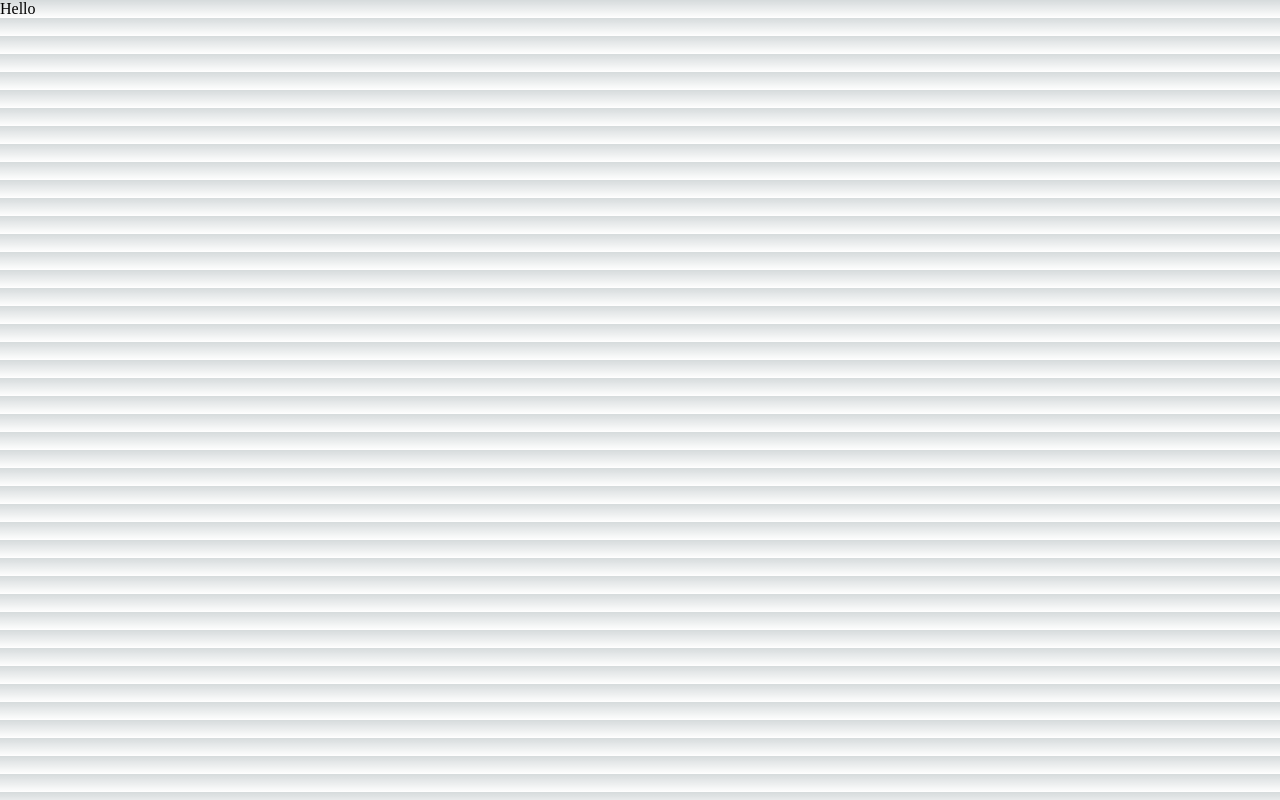
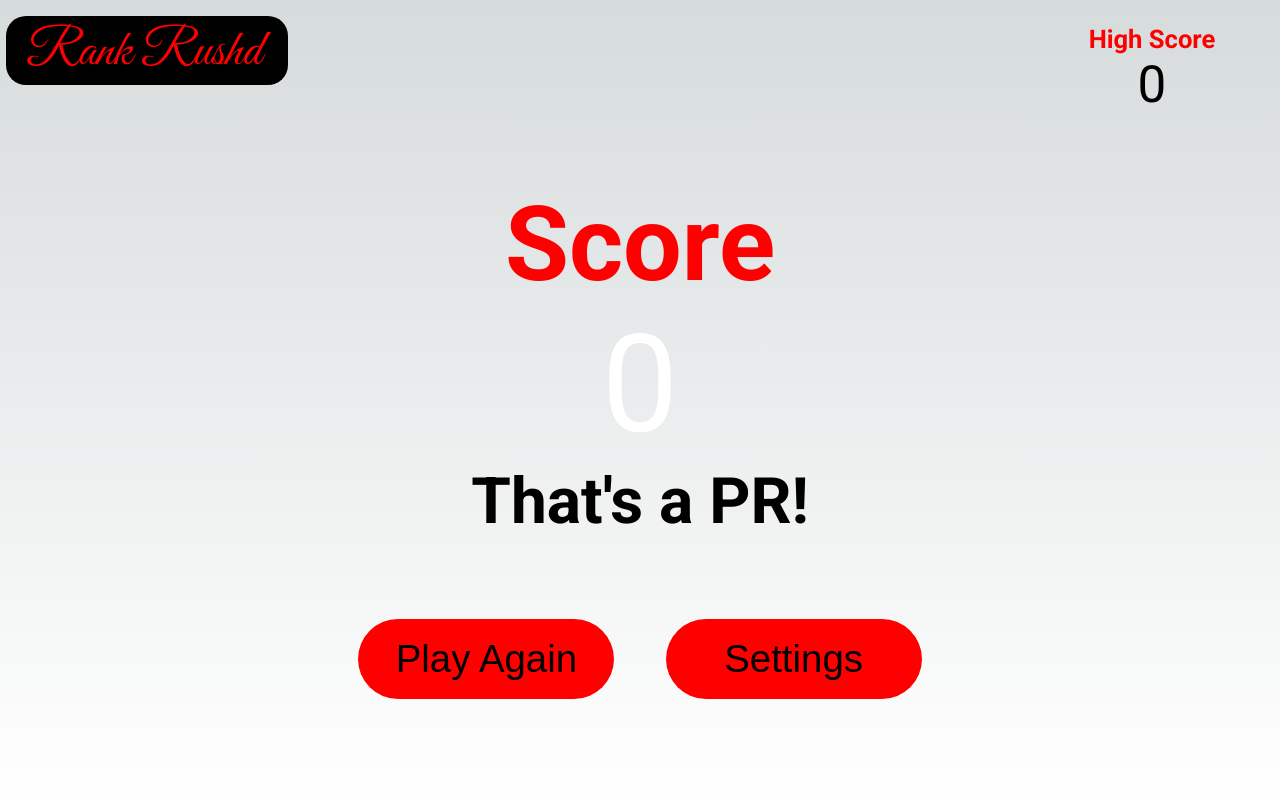
Before and after one commit to wjorgensen/RankRushd, a Next.js app: page /end in a window 1280 px wide. Built offline with nearby package versions, Linux system fonts and the light colour scheme.

Commit message:
Fully done for now

```diff
--- a/src/pages/end/End.module.scss
+++ b/src/pages/end/End.module.scss
@@ -0,0 +1,88 @@
+.logo{
+    position: absolute;
+    top: 2vh;
+    left: 0.5vw;
+    display: flex;
+
+    button{
+        border: none;
+        color: red;
+        font-family: 'Great Vibes', sans-serif;
+        background-color: black;
+        font-size: 4vw;
+        border-radius: 20px;
+        width: 22vw;
+        padding-right: 0.5vw;
+        padding-top: 0.5vh;
+
+        display: flex;
+        justify-content: center;
+        align-items: center;
+
+        &:hover{
+            background-color: white;
+            color: black;
+        }
+    }
+
+}
+
+.main{
+    display: flex;
+    flex-direction: column;
+    align-items: center;
+    width: 100vw;
+    height: 100vh;
+    font-family: 'Roboto';
+
+    h1{
+        color: red;
+        margin-top: 23vh;
+        font-size: 13vh;
+
+    }
+
+    p{
+        color: white;
+        font-size: 17vh;
+    }
+
+    h2{
+        font-size: 8vh;
+    }
+
+    .theButtons{
+        button{
+            border: none;
+            background-color: red;
+            height: 10vh;
+            width: 20vw;
+            border-radius: 40px;
+            margin: 10vh 2vw;
+
+            font-size: 3vw;
+        }
+    }
+
+}
+
+.highscore{
+    position: absolute;
+    display: flex;
+    flex-direction: column;
+    width: 10vw;
+    align-items: center;
+    right: 5vw;
+    top: 3vh;
+    text-align: center;
+    font-family: 'Roboto';
+
+    h1{
+        font-size: 2vw;
+        color: red;
+    }
+
+    p{
+        font-size: 4vw;
+    }
+}
--- a/src/pages/end/index.tsx
+++ b/src/pages/end/index.tsx
@@ -1,9 +1,94 @@
+import styles from "./End.module.scss";
+import { useState, useEffect } from "react";
+import { useRouter } from 'next/router';
+import Overlay from "@/components/overlay/Overlay";
+
+export default function Home() {
+
+    const [showOverlay, setShowOverlay] = useState(false);
+    const [showOverlay2, setShowOverlay2] = useState(false);
+    const [overlayTrigger, setOverlayTrigger] = useState('');
+    const [score, setScore] = useState(0);
+    const [hscore, setHScore] = useState(0);
+    const [message, setMessage] = useState('');
+    const [gameRoute, setGameRoute] = useState('');
+    const router = useRouter();
+
+    const handleLogoClick = () => {
+        setOverlayTrigger('logo');
+        setShowOverlay(true);
+    };
+
+    const handleOverlayTransitionEnd = () => {
+        const timer = setTimeout(() => {
+            if (overlayTrigger === 'logo') {
+                router.push('/');
+            }
+            else if (overlayTrigger === 'play') {
+                router.push(gameRoute);
+            }
+            else if (overlayTrigger === 'settings') {
+                router.push('/settings');
+            }
+        }, 500);
+
+        return () => clearTimeout(timer);
+    };
+
+    const handleOverlayTransitionEnd2 = () => {
+        setShowOverlay2(false);
+    };
 
 
-export default function Home() {
+    useEffect(() => {
+        const currentScore = parseInt(localStorage.getItem('currentScore') || '0', 10);
+        const highscore = parseInt(localStorage.getItem('highscore') || '0', 10);
+        setScore(currentScore);
+        setHScore(highscore);
+
+        if (currentScore >= highscore) {
+            setMessage('That\'s a PR!');
+        } else if (currentScore >= 5) {
+            setMessage('Not Bad!');
+        } else {
+            setMessage('Better luck next time!');
+        }
+
+        setGameRoute(localStorage.getItem('gameRoute') || '/game?hints=OFF&numHints=1&difficulty=Average&lives=3');
+    }, []);
+
+    const handlePlayAgain = () => {
+        setOverlayTrigger('play');
+        setShowOverlay(true);
+    }
+
+    const handleSettings = () => {
+        setOverlayTrigger('settings');
+        setShowOverlay(true);
+    }
+
     return (
         <>
-            <p>Hello</p>
+            {showOverlay && <Overlay direction="down" onTransitionEnd={handleOverlayTransitionEnd} />}
+            {showOverlay2 && <Overlay direction="up" onTransitionEnd={handleOverlayTransitionEnd2} />}
+            <div className={styles.logo}>
+            <button onClick={handleLogoClick}>
+                <p>Rank Rushd</p>
+            </button>
+        </div>
+        <div className={styles.main}>
+            <h1>Score</h1>
+            <p>{score}</p>
+            <h2>{message}</h2>
+            <div className={styles.theButtons}>
+                <button onClick={handlePlayAgain}>Play Again</button>
+                <button className={styles.settingsB} onClick={handleSettings}>Settings</button>
+            </div>
+        </div>
+        <div className={styles.highscore}>
+            <h1>High Score</h1>
+            <p>{hscore}</p>
+        </div>
         </>
     );
 }
```
Also changed, not shown: src/pages/game/index.tsx (+14 -5 lines), src/pages/settings/index.tsx (+12 -5 lines).
